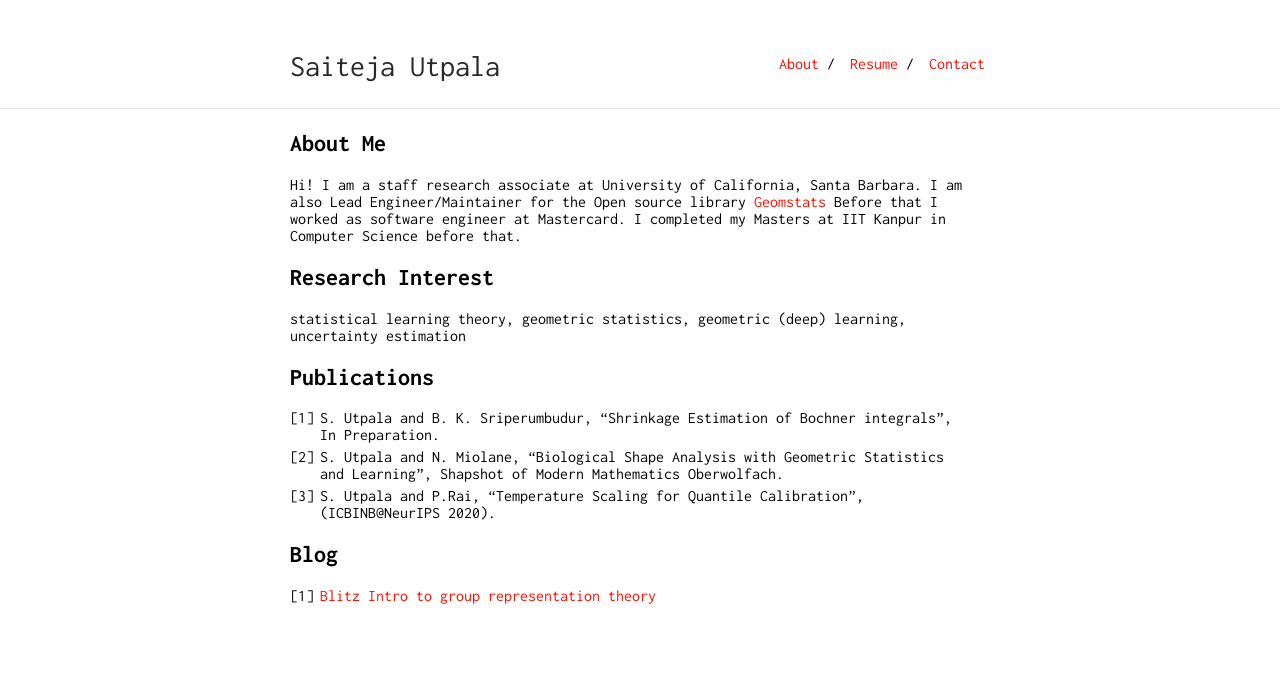
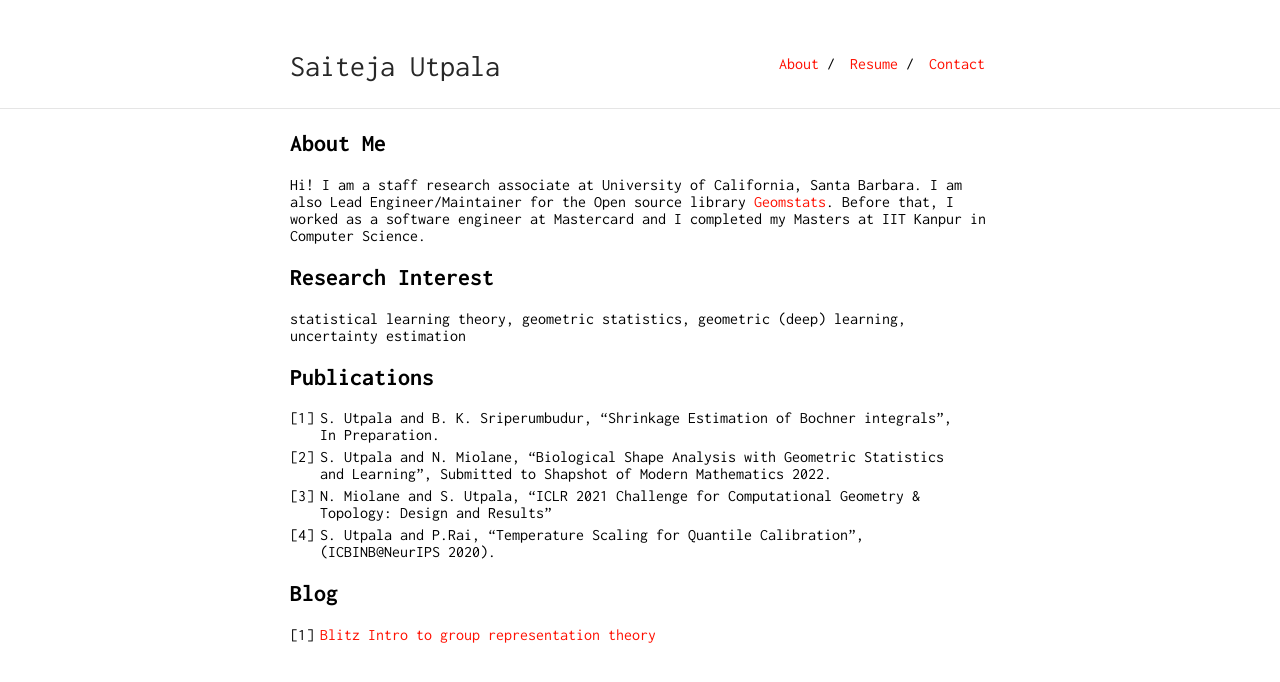
Before and after one commit to SaitejaUtpala/saitejautpala.github.io, a Jekyll site: the page built from index.md, in a window 1280 px wide. Shown: the top 682 px of the page. Built offline with Jekyll 4.4.1, drawn with Linux system fonts in a browser that asks for light colours; our own code applies the rules of GitHub Pages for plain Markdown files.

Commit message:
correct typos

```diff
--- a/index.md
+++ b/index.md
@@ -4,9 +4,7 @@ layout: default
 
 ## About Me
 
-
-Hi! I am a staff research associate at University of California, Santa Barbara. I am also Lead Engineer/Maintainer for the Open source library <a href="https://github.com/geomstats/geomstats">Geomstats</a>  Before that I worked as
-software engineer at Mastercard. I completed my Masters at IIT Kanpur in Computer Science before that.
+Hi! I am a staff research associate at University of California, Santa Barbara. I am also Lead Engineer/Maintainer for the Open source library <a href="https://github.com/geomstats/geomstats">Geomstats</a>. Before that, I worked as a software engineer at Mastercard and I completed my Masters at IIT Kanpur in Computer Science.
 
 ## Research Interest
 
@@ -14,13 +12,12 @@ statistical learning theory, geometric statistics, geometric (deep) learning, un
 
 
 
-
-
 ## Publications
 
 1. S. Utpala and B. K. Sriperumbudur, "Shrinkage Estimation of Bochner integrals", In Preparation.
-2. S. Utpala and N. Miolane, "Biological Shape Analysis with Geometric Statistics and Learning", Shapshot of Modern Mathematics Oberwolfach.
-3. S. Utpala and P.Rai, "Temperature Scaling for Quantile Calibration", (ICBINB@NeurIPS 2020).
+2. S. Utpala and N. Miolane, "Biological Shape Analysis with Geometric Statistics and Learning", Submitted to Shapshot of Modern Mathematics 2022.
+3. N. Miolane and S. Utpala, "ICLR 2021 Challenge for Computational Geometry & Topology: Design and Results"
+4. S. Utpala and P.Rai, "Temperature Scaling for Quantile Calibration", (ICBINB@NeurIPS 2020).
 
 ## Blog
 
```
